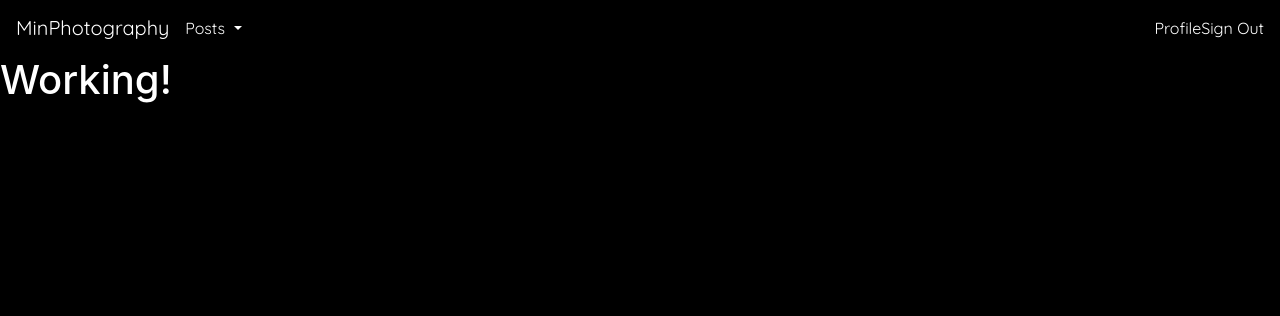
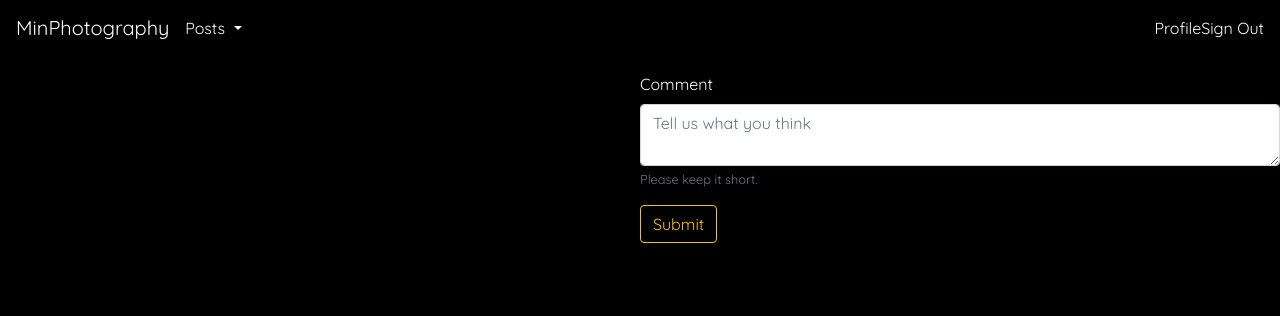
Before and after one commit to SamNgigi/Blog-Ip, a Flask app: page /comments/1 in a window 1280 px wide. Shown: the top 316 px of the page. Run offline with Flask 2, Linux system fonts and the light colour scheme; the visitor is signed in with stand-in values (Sample User, id 1); data comes from the database, SQL or seed files in the repository; data that the repository does not hold is empty; some libraries are stand-ins or nearby versions.

Commit message:
Fixed routing errors to the comments.html after submition

```diff
--- a/app/main/forms.py
+++ b/app/main/forms.py
@@ -0,0 +1,8 @@
+from flask_wtf import FlaskForm
+from wtforms import TextAreaField, SubmitField  # StringField,
+from wtforms.validators import Required
+
+
+class CommentForm(FlaskForm):
+    comment = TextAreaField('Comment', validators=[Required()])
+    submit = SubmitField('Submit')
--- a/app/main/views.py
+++ b/app/main/views.py
@@ -1,6 +1,8 @@
 from . import main
-from flask import render_template
-from ..models import Blog
+from flask import render_template, redirect, url_for
+from ..models import Blog, Comments
+from .forms import CommentForm
+from flask_login import login_required, current_user
 # from .. import db
 
 
@@ -18,7 +20,19 @@ def posts():
 
 
 @main.route('/comments/<int:id>', methods=['GET', 'POST'])
+@login_required
 def comments(id):
-    test = "Working!"
+    comment_form = CommentForm()
+    comments = Comments.query.all()
     blog = Blog.query.get(id)
-    return render_template('comments.html', test=test, blog=blog)
+    if comment_form.validate_on_submit():
+        comment = comment_form.comment.data
+        # category=category
+        new_comment = Comments(comment=comment,
+                               users=current_user)
+        new_comment.save_comment()
+        return redirect(url_for('main.comments', id=blog.id))
+    return render_template('comments.html',
+                           blog=blog,
+                           comments=comments,
+                           comment_form=comment_form)
--- a/app/models.py
+++ b/app/models.py
@@ -114,7 +114,7 @@ class Comments(db.Model):
     __tablename__ = 'comments'
 
     id = db.Column(db.Integer, primary_key=True)
-    comment = db.Column(db.String())
+    comment = db.Column(db.String(255))
     user_id = db.Column(db.Integer, db.ForeignKey("users.id"))
 
     def __init__(self, comment, users):
--- a/app/templates/comments.html
+++ b/app/templates/comments.html
@@ -1,3 +1,32 @@
-{% extends 'base.html' %} {% block content %}
-<h1>{{test}}</h1>
+{% extends 'base.html' %} {% import 'macros.html' as macro %} {% block content %}
+<div class="container-fluid">
+  <div class="row">
+    <div class="col-xs-6 col-sm-6 col-md-6">
+      <div id="f1_container">
+        <div id="f1_card" class="shadow">
+          <div class="front face">
+            <img src="{{blog.p_url}}" alt="" class="img-fluid">
+          </div>
+          <div class="back face center">
+            <h4><a href="/comments/">Here</a></h4>
+          </div>
+        </div>
+      </div>
+    </div>
+    <div class="col-xs-6 col-sm-6 col-md-6">
+      <form action method="post" class="form" role="form">
+        <div class="row mt-3">
+          {{comment_form.comment.label}}
+        </div>
+        <div class="row">
+          {{comment_form.hidden_tag()}} {{comment_form.comment(class_='form-control', placeholder="Tell us what you think")}}
+          <small id="" class="form-text text-muted">Please keep it short.</small>
+        </div>
+        <div class="row mt-3">
+          {{comment_form.submit(class_="btn btn-outline-warning")}}
+        </div>
+      </form>
+    </div>
+  </div>
+</div>
 {% endblock %}
```
